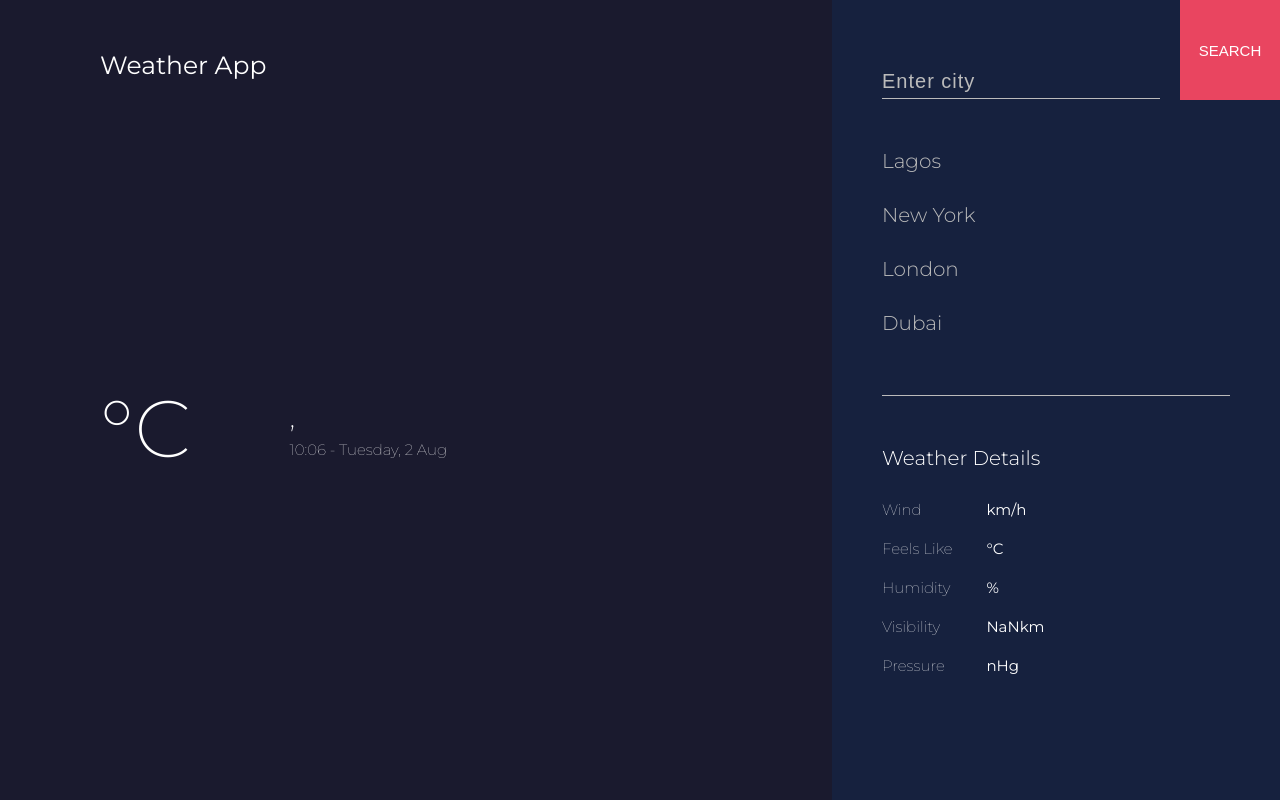
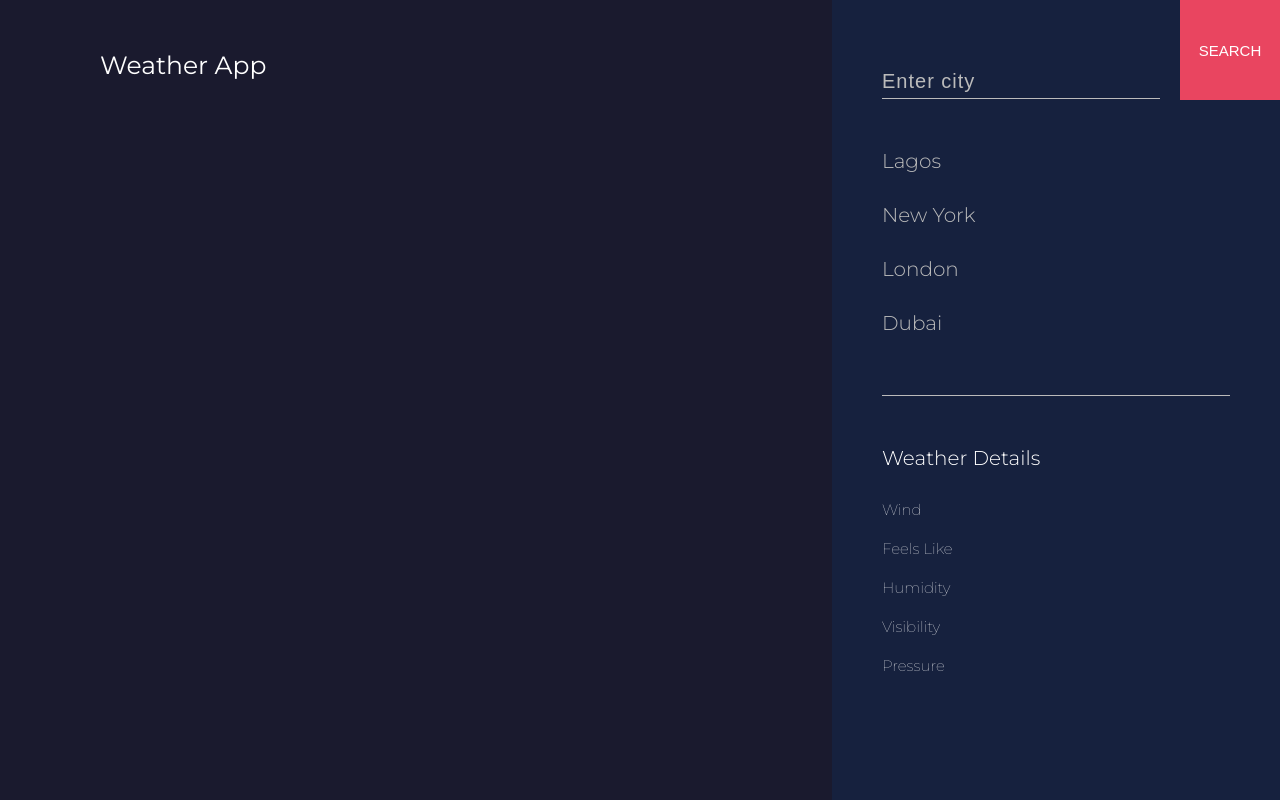
Before and after one commit to elughsmanuel/weather-app, a React (Create React App) app: page / in a window 1280 px wide. Built offline with nearby package versions, Linux system fonts and the light colour scheme.

Commit message:
Weather F 5

```diff
--- a/src/App.css
+++ b/src/App.css
@@ -34,7 +34,7 @@
   width: 100%;
   display: flex;
   align-items: center;
-  margin-top: 30rem;
+  margin-top: 25rem;
 }
 
 .weather-value {
@@ -44,7 +44,7 @@
 }
 
 .weather-con {
-  flex-basis: 30%;
+  flex-basis: 40%;
 }
 
 .weather-location {
--- a/src/App.js
+++ b/src/App.js
@@ -12,8 +12,7 @@ function App() {
 
   const url = `https://api.openweathermap.org/data/2.5/weather?q=${location}&units=metric&appid=895284fb2d2c50a520ea537456963d9c`
 
-  const handleSubmit = (e) => {
-    e.preventDefault();
+  const axiosScript = () => {
     axios.get(url)
     .then((response) => {
       setData(response.data);
@@ -21,20 +20,21 @@ function App() {
     })
   }
 
+  const handleSubmit = (e) => {
+    e.preventDefault();
+    axiosScript();
+  }
+
+  const enterSubmit = (e) => {
+    if(e.key === 'Enter') {
+      axiosScript();
+    }
+  }
+
+
   useEffect(() => {
     console.log('Application has Started!');
   }, [])
-
-  // const searchLocation = (e) => {
-  //   if(e.key === 'Enter') {
-  //     axios.get(url)
-  //     .then((response) => {
-  //       setData(response.data);
-  //       console.log(response.data);
-  //     })
-  //     setLocation('');
-  //   }
-  // }
 
   return (
     <div className="App">
@@ -42,6 +42,7 @@ function App() {
         <div className="box-2-of-3">
           <div className="weather-preview">
             <a href='/' className="logo-text">Weather App</a>
+            {data.name !== undefined &&
               <div className="weather-details">
                 <h1 className="weather-value">{data.main ? data.main.temp.toFixed() : null}°C</h1>
                 <div className="weather-con">
@@ -52,14 +53,16 @@ function App() {
                   <p className="weather-type">{data.weather ? data.weather[0].description : null}</p>
                 </div>
               </div>
+            }
           </div>
         </div>
+
         <div className="box-1-of-3">
           <div className="weather-select">
             <div className="select-top">
               <input type="text" value={location} className="location-field" placeholder="Enter city"
                 onChange={(e) => setLocation(e.target.value)}
-                // onKeyPress={searchLocation}
+                onKeyPress={enterSubmit}
               />
               <button className="search-box" onClick={handleSubmit}>
                 <span>Search</span>
@@ -81,6 +84,7 @@ function App() {
                   <ul><li>Visibility</li></ul>
                   <ul><li>Pressure</li></ul>
                 </div>
+                {data.name !== undefined &&
                   <div className="box-1-of-2 fw-200">
                     <ul><li>{data.wind ? data.wind.speed.toFixed() : null}km/h</li></ul>
                     <ul><li>{data.main ? data.main.feels_like.toFixed() : null}°C</li></ul>
@@ -88,6 +92,7 @@ function App() {
                     <ul><li>{data.visibility/1000}km</li></ul>
                     <ul><li>{data.main ? data.main.pressure : null}nHg</li></ul>
                   </div>
+                }
               </div>
             </div>
           </div>
```
Lines whose indentation alone changed are shown as unchanged.
